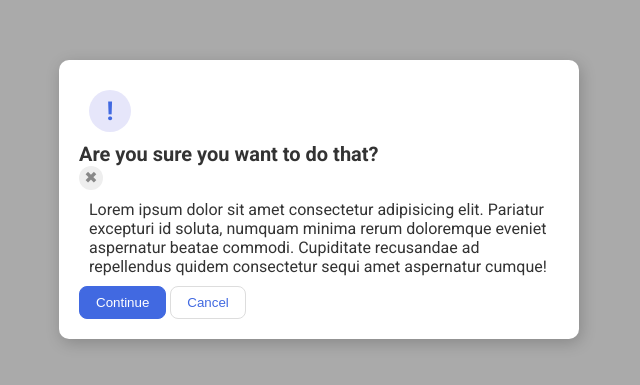
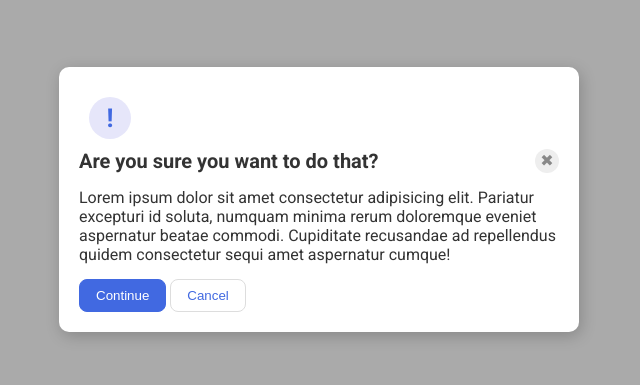
Before and after one commit to LinhLe03/repos-top, a plain HTML site: page css-exercise/flex-exercise/5-flex-modal/index.html in a window 1280 px wide. Shown: the part 201-586 px from the top of the page, without its empty margins (321-961 px from the left). Drawn offline with Linux system fonts and the light colour scheme.

Commit message:
Almost finish - only icon stretch

```diff
--- a/css-exercise/flex-exercise/5-flex-modal/style.css
+++ b/css-exercise/flex-exercise/5-flex-modal/style.css
@@ -21,10 +21,14 @@ body {
 }
 
 .text {
-    padding: 10px;
+    margin: 15px 0;
 }
 
-
+.container {
+    display: flex;
+    justify-content: space-between;
+    align-items: center;
+}
 
 .modal {
   background: white;
@@ -43,6 +47,7 @@ body {
   height: 42px;
   border-radius: 50%;
   display: flex;
+  flex-shrink: 0;
   align-items: center;
   justify-content: center;
   margin: 10px;
```
